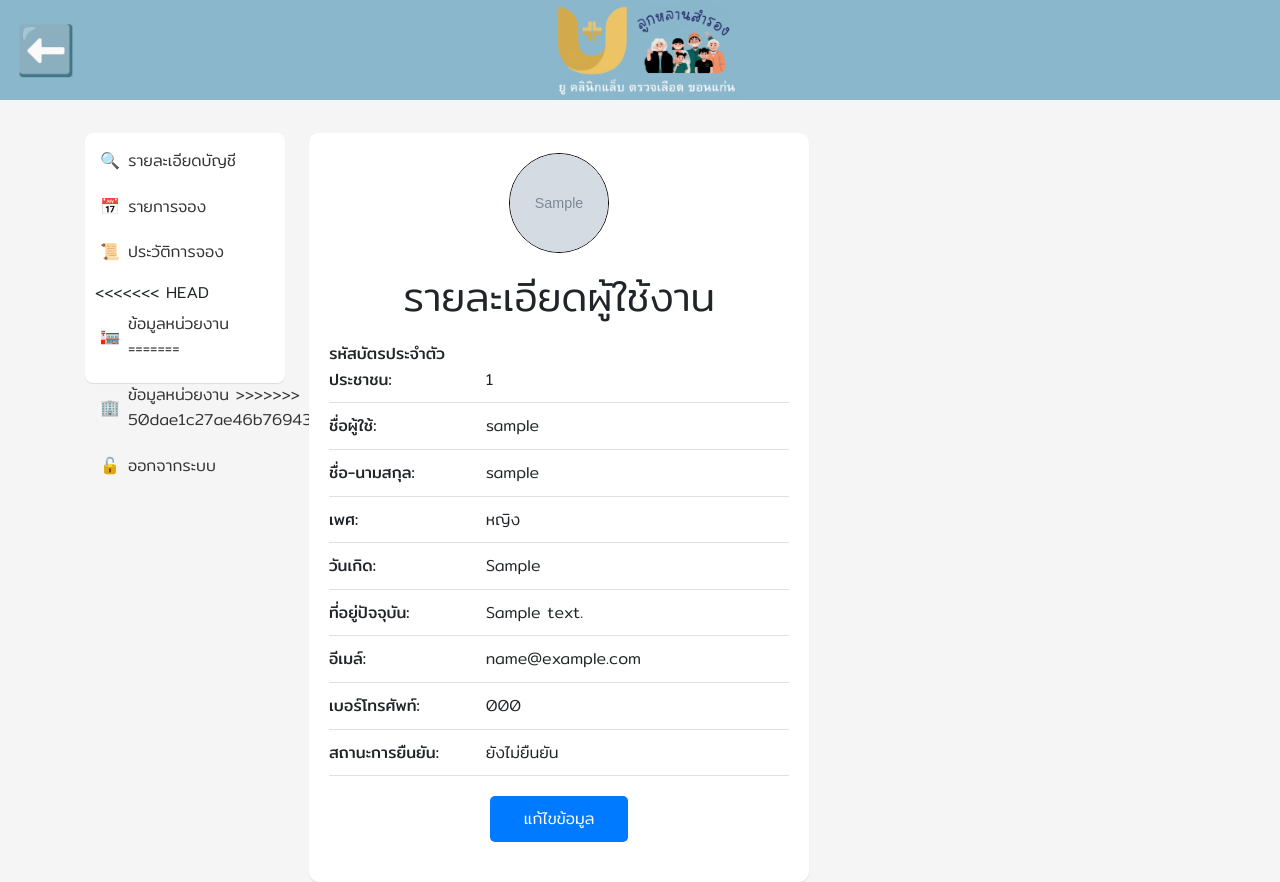
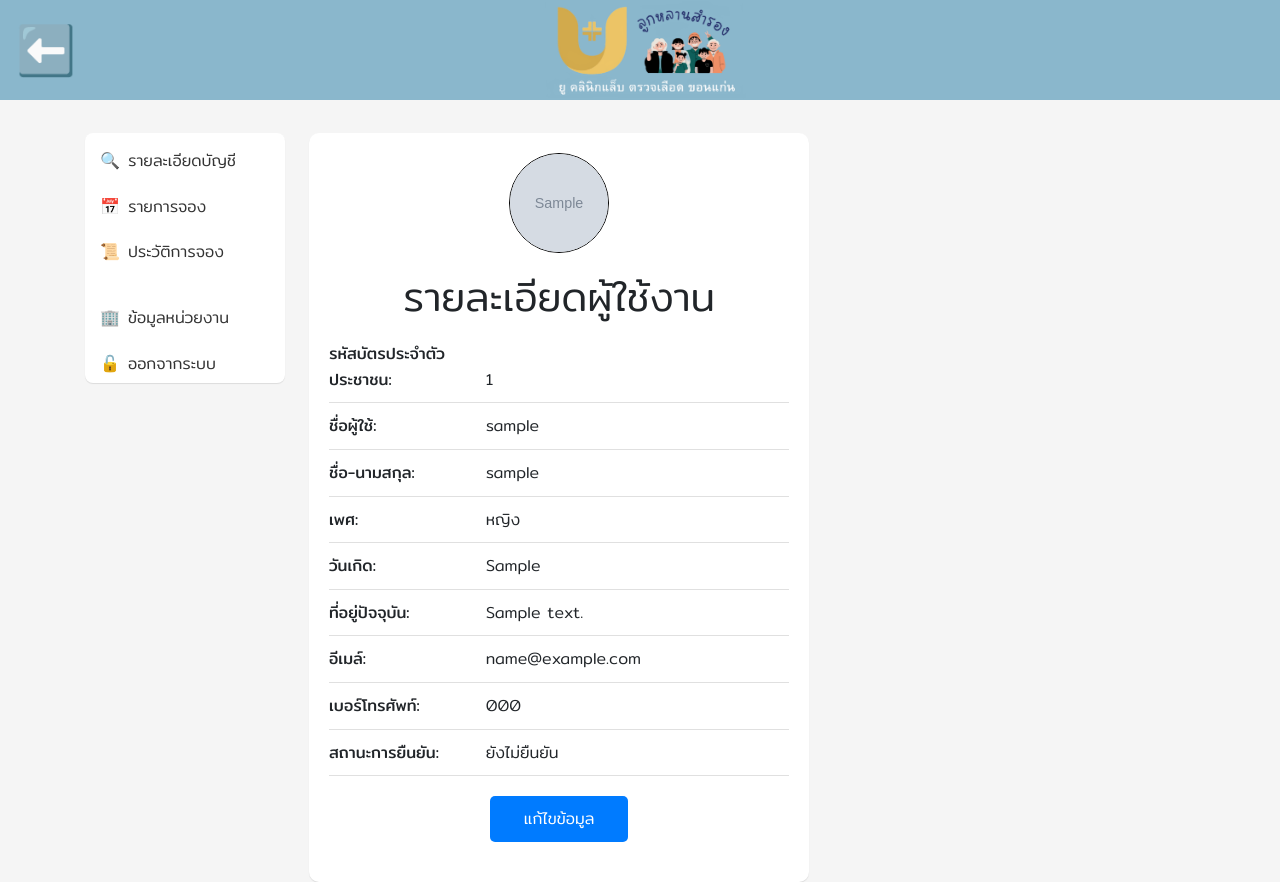
Before and after one commit to ryujinX13/project_php, a PHP site: page /project_php/view/user/account_user.php in a window 1280 px wide. Run offline with PHP 8.4, Linux system fonts and the light colour scheme; the visitor is signed in with stand-in values (Sample User, id 1); tables that the repository leaves empty or names only in its code hold one stand-in row (values such as "Sample post"); grey boxes marked "Sample" are stand-in pictures; some libraries are stand-ins or nearby versions.

Commit message:
มาละะะะะะะะะะะะะะะะะะะะะะะะะะะะะ

```diff
--- a/css/user/stylesHomepage.css
+++ b/css/user/stylesHomepage.css
@@ -6,6 +6,7 @@ body {
     background-color: #f5f5f5;
     margin: 0;
     padding: 0;
+
 }
 
 .tab-bar {
--- a/view/user/Homepage.php
+++ b/view/user/Homepage.php
@@ -41,11 +41,7 @@ $isLoggedIn = isset($_SESSION['username']);
                         <span style="margin-right: 8px;">📜</span>ประวัติการจอง
                     </a>
                     <a class="dropdown-item" href="private_agency.php">
-<<<<<<< HEAD
-                        <span style="margin-right: 8px;">🏣</span>ข้อมูลหน่วยงาน
-=======
                         <span style="margin-right: 8px;">🏢</span>ข้อมูลหน่วยงาน
->>>>>>> 50dae1c27ae46b769439d6fd394359053061a2f5
                     </a>
                     <a class="dropdown-item" href="../../process/logout.php">
                         <span style="margin-right: 8px;">🔓</span>ออกจากระบบ
--- a/view/user/account_user.php
+++ b/view/user/account_user.php
@@ -74,13 +74,9 @@ $user_photo = $user['user_photo'] ? '../../uploads/' . $user['user_photo'] : '..
             <a href="#" class="menu-item">
                 <span style="margin-right: 8px;">📜</span>ประวัติการจอง
             </a>
-<<<<<<< HEAD
             <a href="#" class="menu-item">
-                <span style="margin-right: 8px;">🏣</span>ข้อมูลหน่วยงาน
-=======
             <a href="private_agency.php" class="menu-item">
                 <span style="margin-right: 8px;">🏢</span>ข้อมูลหน่วยงาน
->>>>>>> 50dae1c27ae46b769439d6fd394359053061a2f5
             </a>
             <a href="../../process/logout.php" class="menu-item">
                 <span style="margin-right: 8px;">🔓</span>ออกจากระบบ
--- a/view/user/announce.php
+++ b/view/user/announce.php
@@ -40,11 +40,8 @@ $isLoggedIn = isset($_SESSION['username']);
                         <span style="margin-right: 8px;">📜</span>ประวัติการจอง
                     </a>
                     <a class="dropdown-item" href="private_agency.php">
-<<<<<<< HEAD
-                        <span style="margin-right: 8px;">🏣</span>ข้อมูลหน่วยงาน
-=======
+
                         <span style="margin-right: 8px;">🏢</span>ข้อมูลหน่วยงาน
->>>>>>> 50dae1c27ae46b769439d6fd394359053061a2f5
                     </a>
                     <a class="dropdown-item" href="../../process/logout.php">
                         <span style="margin-right: 8px;">🔓</span>ออกจากระบบ
--- a/view/user/applyProvider.php
+++ b/view/user/applyProvider.php
@@ -42,11 +42,7 @@ $ajob_id = isset($_GET['ajob_id']) ? $_GET['ajob_id'] : '';
                         <span style="margin-right: 8px;">📜</span>ประวัติการจอง
                     </a>
                     <a class="dropdown-item" href="private_agency.php">
-<<<<<<< HEAD
-                        <span style="margin-right: 8px;">🏣</span>ข้อมูลหน่วยงาน
-=======
                         <span style="margin-right: 8px;">🏢</span>ข้อมูลหน่วยงาน
->>>>>>> 50dae1c27ae46b769439d6fd394359053061a2f5
                     </a>
                     <a class="dropdown-item" href="../../process/logout.php">
                         <span style="margin-right: 8px;">🔓</span>ออกจากระบบ
```
